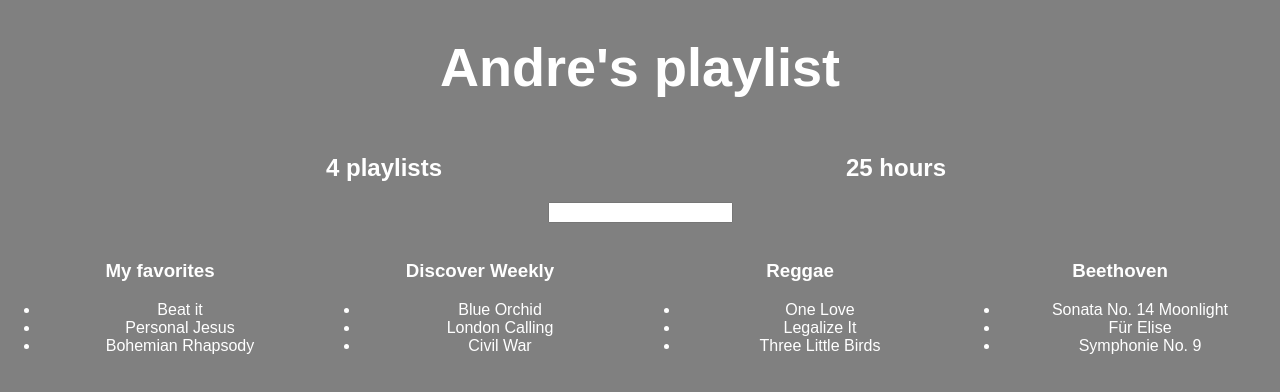
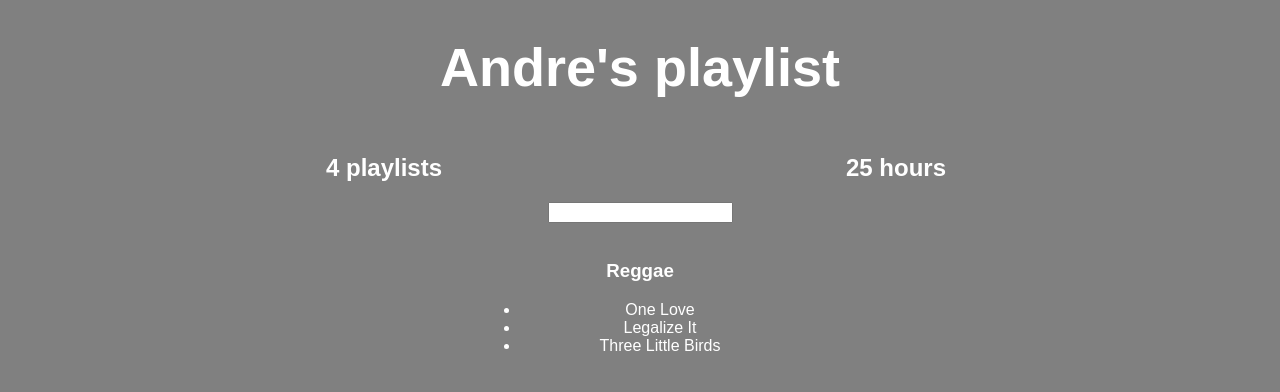
Before and after one commit to almont/better-playlist, a React (Create React App) app: page / in a window 1280 px wide. Shown: the top 392 px of the page. Built offline with nearby package versions, Linux system fonts and the light colour scheme.

Commit message:
adding filter

```diff
--- a/src/App.js
+++ b/src/App.js
@@ -78,7 +78,7 @@ class Filter extends Component {
     return (
       <div style={defaultStyle}>
         <img src="" alt=""/>
-        <input type="text" name="" id=""/>
+        <input type="text" name="" id="" onKeyUp={event => this.props.onTextChange(event.target.value)}/>
       </div>
     )
   }
@@ -86,14 +86,16 @@ class Filter extends Component {
 
 class Playlist extends Component {
   render() {
+    let playlist = this.props.playlist;
+
     return (
       <div style={{ ...defaultStyle, display: 'inline-block', width: '25%' }}>
         <img src="" alt=""/>
-        <h3>{this.props.playlist.name}</h3>
+        <h3>{playlist.name}</h3>
         <ul>
           {
-            this.props.playlist.songs.map(song =>
-              <li>{song.name}</li>
+            playlist.songs.map((song, i) =>
+              <li key={i}>{song.name}</li>
             )
           }
         </ul>
@@ -105,7 +107,10 @@ class Playlist extends Component {
 class App extends Component {
   constructor() {
     super()
-    this.state = { serverData: {} }
+    this.state = {
+      serverData: {},
+      filterString: ''
+    }
   }
 
   componentDidMount() {
@@ -113,6 +118,11 @@ class App extends Component {
       console.log('hey')
       this.setState({ serverData: fakeServerData })
     }, 1000)
+
+    setTimeout(() => {
+      console.log('ho')
+      this.setState({ filterString: 'reggae' })
+    }, 2000)
   }
 
   render() {
@@ -126,10 +136,14 @@ class App extends Component {
               </h1>
               <PlaylistCounter playlists={this.state.serverData.user.playlists} />
               <HoursCounter playlists={this.state.serverData.user.playlists} />
-              <Filter />
+              <Filter onTextChange={text => this.setState({filterString: text})} />
               {
-                this.state.serverData.user.playlists.map(playlist =>
-                  <Playlist playlist={playlist} />
+                this.state.serverData.user.playlists
+                  .filter(playlist =>
+                    playlist.name.toLocaleLowerCase().includes(this.state.filterString.toLocaleLowerCase())
+                  )
+                  .map((playlist, i) =>
+                    <Playlist key={i} playlist={playlist} />
                 )
               }
             </div>
```
